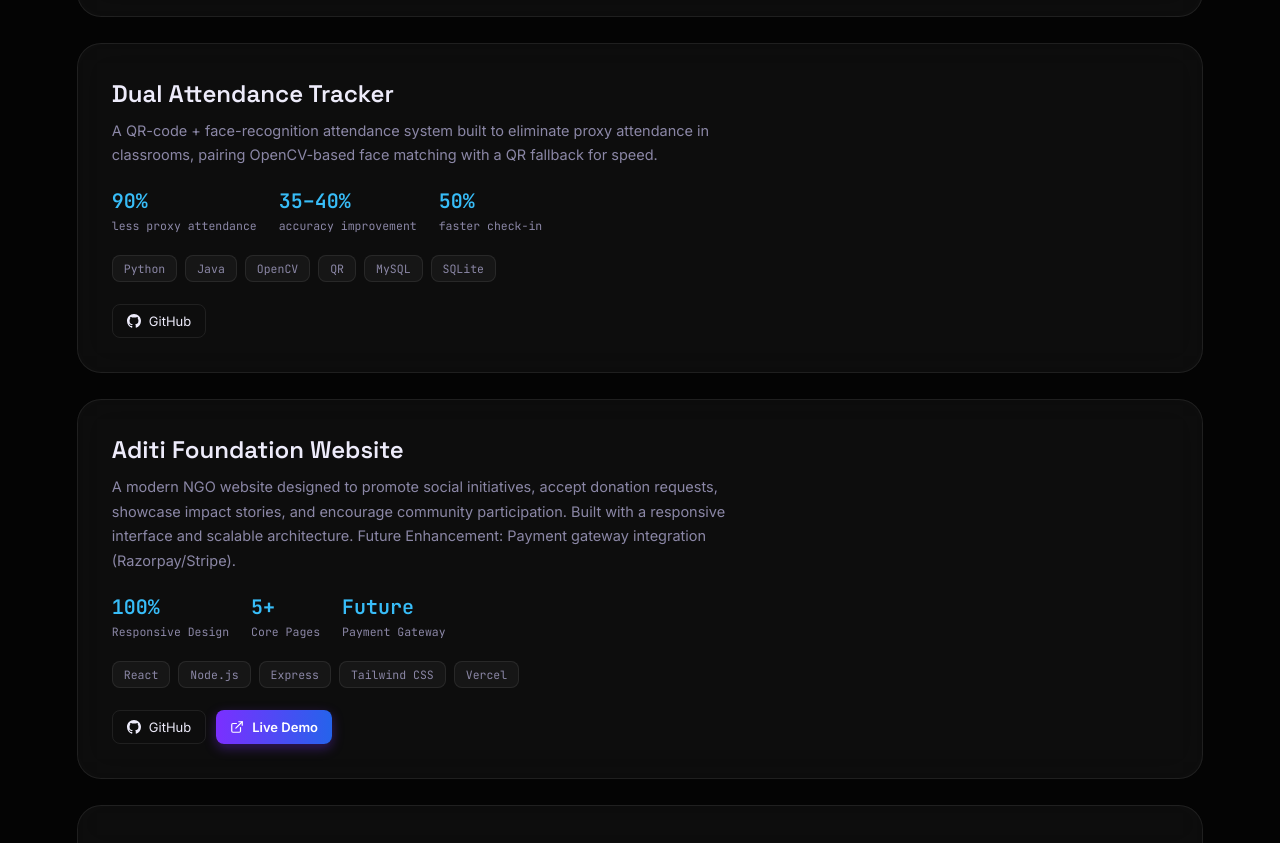
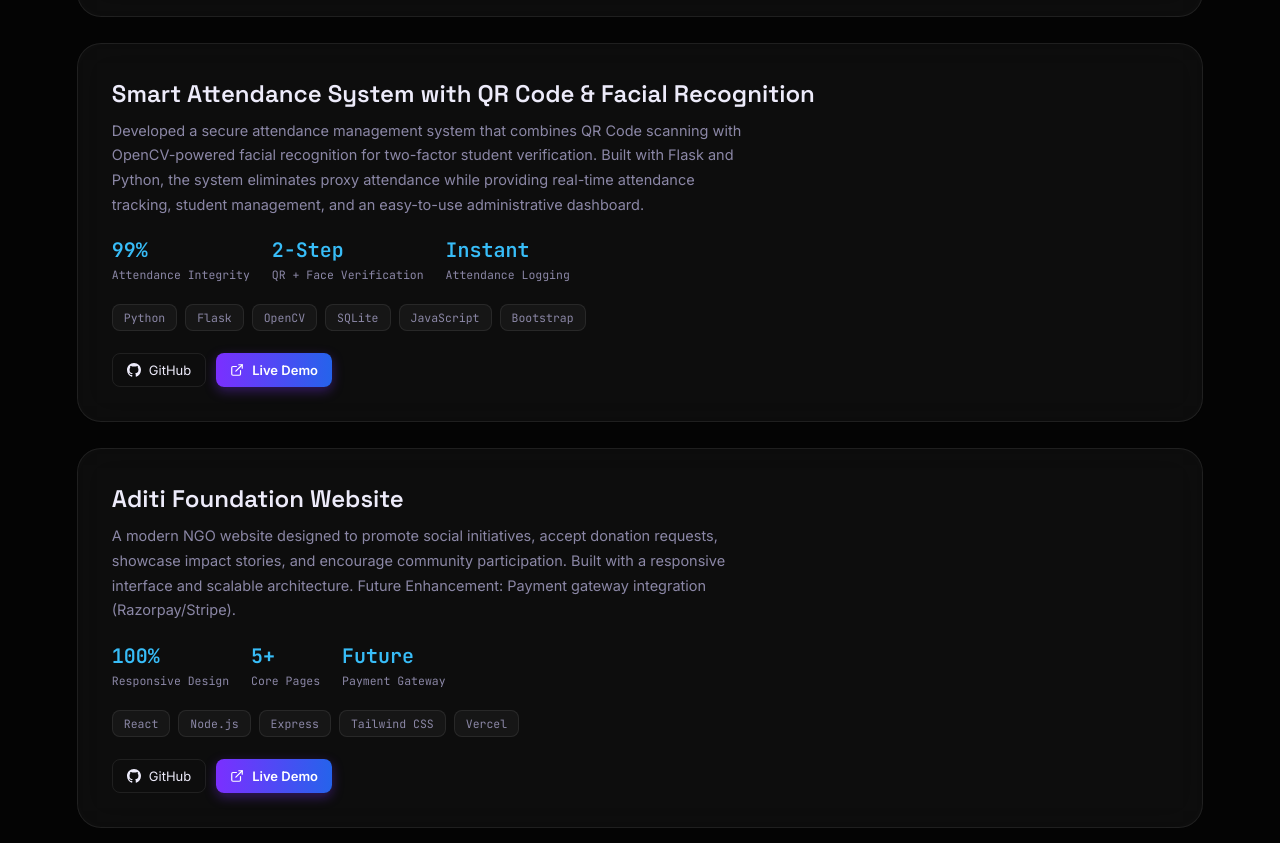
Before and after one commit to Advitnayak4311/portfolio, a website: page index.html in a window 1280 px wide. Shown: the part 5511-6354 px from the top of the page. Drawn offline with Linux system fonts and the light colour scheme; no server answers.

Commit message:
Update Smart Attendance System project details and add live demo link

```diff
--- a/index.html
+++ b/index.html
@@ -1262,21 +1262,25 @@ footer .flinks a:hover{color:var(--text);}
 
   <div class="project-card glass reveal" onmousemove="tiltMove(event,this)">
     <div class="project-top">
-      <div><div class="project-title">Dual Attendance Tracker</div>
-      <div class="project-desc">A QR-code + face-recognition attendance system built to eliminate proxy attendance in classrooms, pairing OpenCV-based face matching with a QR fallback for speed.</div></div>
+      <div><div class="project-title">Smart Attendance System with QR Code & Facial Recognition</div>
+      <div class="project-desc">Developed a secure attendance management system that combines QR Code scanning with OpenCV-powered facial recognition for two-factor student verification. Built with Flask and Python, the system eliminates proxy attendance while providing real-time attendance tracking, student management, and an easy-to-use administrative dashboard.</div></div>
     </div>
     <div class="metric-row">
-      <div class="metric"><b>90%</b><span>less proxy attendance</span></div>
-      <div class="metric"><b>35–40%</b><span>accuracy improvement</span></div>
-      <div class="metric"><b>50%</b><span>faster check-in</span></div>
+      <div class="metric"><b>99%</b><span>Attendance Integrity</span></div>
+      <div class="metric"><b>2-Step</b><span>QR + Face Verification</span></div>
+      <div class="metric"><b>Instant</b><span>Attendance Logging</span></div>
     </div>
     <div class="badge-row">
-      <span class="badge">Python</span><span class="badge">Java</span><span class="badge">OpenCV</span><span class="badge">QR</span><span class="badge">MySQL</span><span class="badge">SQLite</span>
+      <span class="badge">Python</span><span class="badge">Flask</span><span class="badge">OpenCV</span><span class="badge">SQLite</span><span class="badge">JavaScript</span><span class="badge">Bootstrap</span>
     </div>
     <div class="project-links">
       <a href="https://github.com/Advitnayak4311/Dual-Attendance-Tracking-with-QR-Code-Scanning-and-Facial-Recognition" target="_blank" style="display: inline-flex; align-items: center; gap: 8px;">
         <svg viewBox="0 0 24 24" width="14" height="14" fill="currentColor"><path d="M12 0c-6.626 0-12 5.373-12 12 0 5.302 3.438 9.8 8.207 11.387.599.111.793-.261.793-.577v-2.234c-3.338.726-4.033-1.416-4.033-1.416-.546-1.387-1.333-1.756-1.333-1.756-1.089-.745.083-.729.083-.729 1.205.084 1.839 1.237 1.839 1.237 1.07 1.834 2.807 1.304 3.492.997.107-.775.418-1.305.76-1.604-2.665-.3-5.467-1.334-5.467-5.931 0-1.311.469-2.381 1.236-3.221-.124-.303-.535-1.524.117-3.176 0 0 1.008-.322 3.3 1.23.96-.267 1.98-.399 3.003-.404 1.02.006 2.04.138 3 .405 2.28-1.552 3.285-1.23 3.285-1.23.645 1.653.24 2.873.12 3.176.765.84 1.23 1.91 1.23 3.22 0 4.61-2.805 5.625-5.475 5.92.42.36.81 1.096.81 2.22v3.293c0 .319.22.694.825.576C20.565 21.795 24 17.3 24 12c0-6.63-5.37-12-12-12z"/></svg>
         GitHub
+      </a>
+      <a href="https://smart-attendance-nx5s.onrender.com/" target="_blank" class="highlight" style="display: inline-flex; align-items: center; gap: 8px;">
+        <svg xmlns="http://www.w3.org/2000/svg" viewBox="0 0 24 24" width="14" height="14" fill="none" stroke="currentColor" stroke-width="2" stroke-linecap="round" stroke-linejoin="round"><path d="M18 13v6a2 2 0 0 1-2 2H5a2 2 0 0 1-2-2V8a2 2 0 0 1 2-2h6"></path><polyline points="15 3 21 3 21 9"></polyline><line x1="10" y1="14" x2="21" y2="3"></line></svg>
+        Live Demo
       </a>
     </div>
   </div>
```
